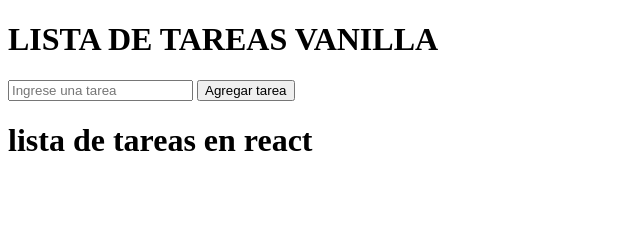
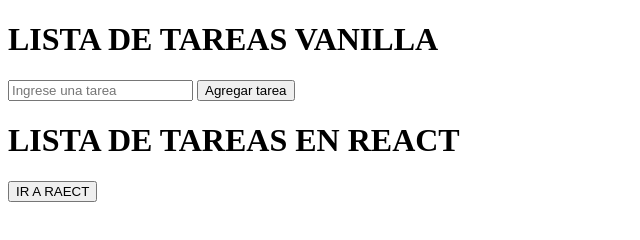
Before and after one commit to samanta181/vanillajsReact, a plain HTML site: page index.html in a window 1280 px wide. Shown: the whole page, without its empty margins (0-640 px from the left). Drawn offline with Linux system fonts and the light colour scheme.

Commit message:
agregando lista react

```diff
--- a/index.html
+++ b/index.html
@@ -23,6 +23,7 @@
     });
   </script>
 
-  <h1>lista de tareas en react</h1>
+  <h1>LISTA DE TAREAS EN REACT</h1>
+  <button id="ir">IR A RAECT</button>
 </body>
 </html>
```
